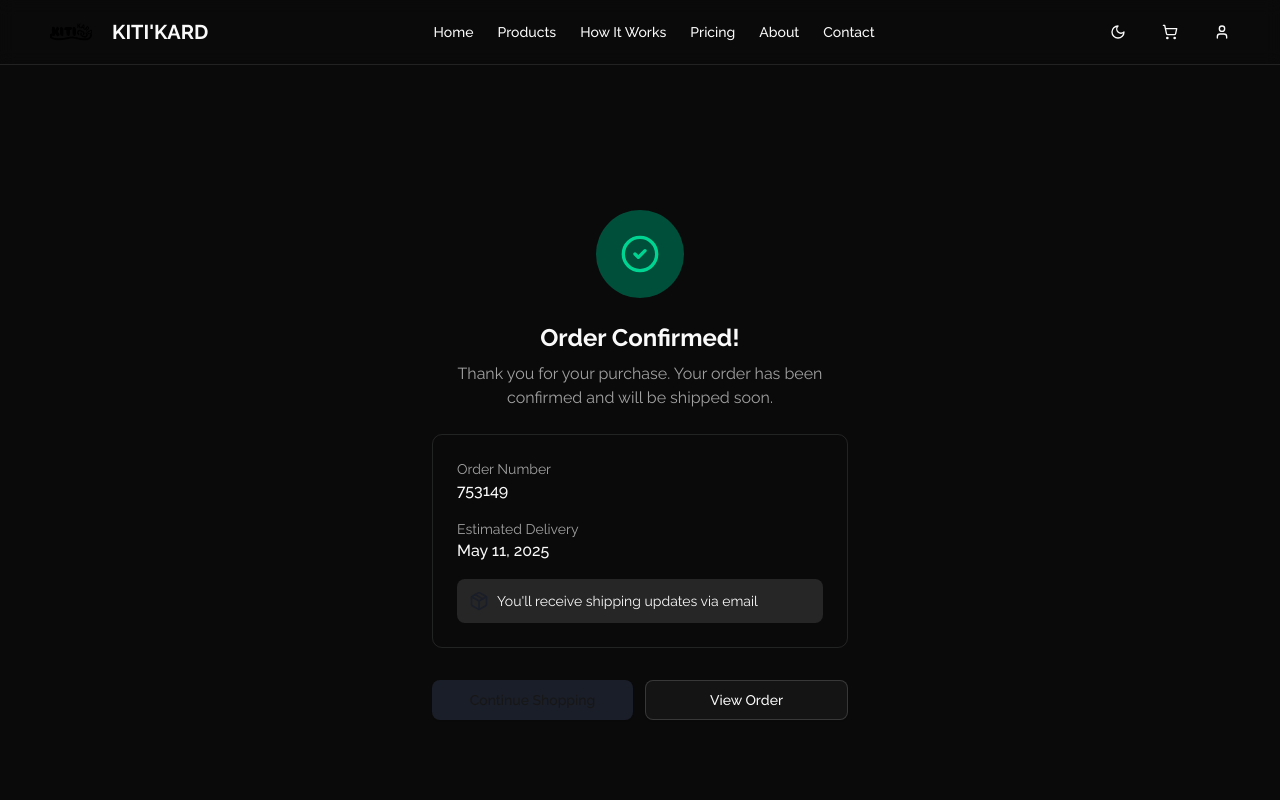
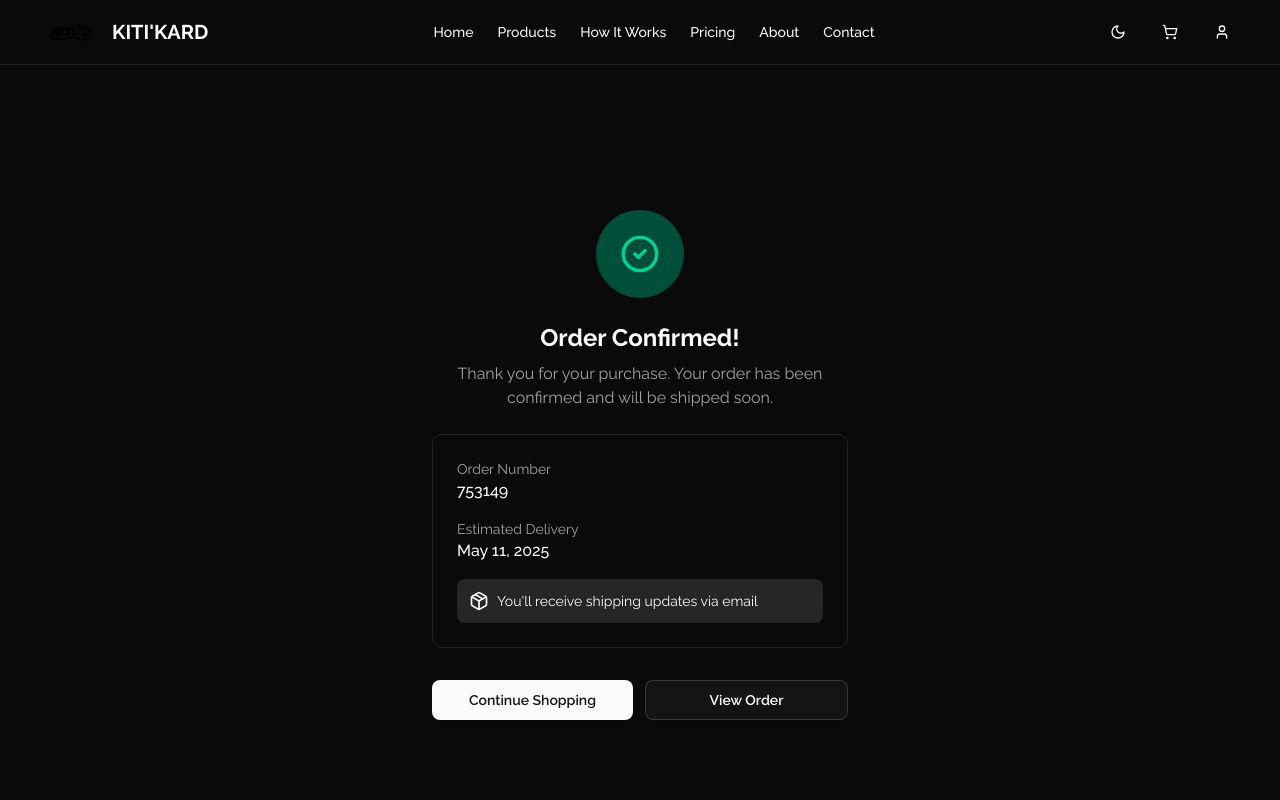
Before and after one commit to TsioryJonathan/KITI-KARD--VITRINE, a Next.js app: page /checkout/confirmation in a window 1280 px wide. Shown: the top 800 px of the page. Built offline with nearby package versions, Linux system fonts and the light colour scheme.

Commit message:
fix: move the clearCart call to the confirmation page which caused the cart Page render issue

```diff
--- a/src/app/cart/page.jsx
+++ b/src/app/cart/page.jsx
@@ -10,12 +10,11 @@ import { useCart } from "@/context/CartContext";
 import { CartItem } from "@/components/pages/cart/CartItem";
 import { EmptyCart } from "@/components/pages/cart/EmptyCart";
 import { CartSummary } from "@/components/pages/cart/CartSummary";
+import CustomButton from "@/components/CustomButton";
 
 export default function CartPage() {
   const { items, getCartCount } = useCart();
   const [isProcessing, setIsProcessing] = useState(false);
-
-
 
   const handleCheckout = () => {
     setIsProcessing(true);
@@ -64,7 +63,7 @@ export default function CartPage() {
               <div className="sticky top-8 rounded-lg border p-6">
                 <h2 className="mb-4 text-lg font-semibold">Order Summary</h2>
                 <CartSummary />
-                <Button
+                <CustomButton
                   onClick={handleCheckout}
                   className="mt-6 w-full gap-2"
                   size="lg"
@@ -72,7 +71,7 @@ export default function CartPage() {
                 >
                   <ShoppingCart className="h-5 w-5" />
                   {isProcessing ? "Processing..." : "Proceed to Checkout"}
-                </Button>
+                </CustomButton>
               </div>
             </div>
           </div>
--- a/src/app/checkout/confirmation/page.jsx
+++ b/src/app/checkout/confirmation/page.jsx
@@ -3,16 +3,20 @@
 import { useEffect, useState } from "react";
 import Link from "next/link";
 import { CheckCircle2, Package } from "lucide-react";
-
-import { Button } from "@/components/ui/button";
 import { useRouter } from "next/navigation";
+import CustomButton from "@/components/CustomButton";
+import { useCart } from "@/context/CartContext";
 
 export default function ConfirmationPage() {
   const router = useRouter();
   const [orderNumber, setOrderNumber] = useState("");
   const [estimatedDelivery, setEstimatedDelivery] = useState("");
+  const { clearCart } = useCart();
 
   useEffect(() => {
+    // Clear Cart
+    clearCart();
+
     // Generate a random order number
     const randomOrderNumber = Math.floor(
       100000 + Math.random() * 900000
@@ -58,7 +62,7 @@ export default function ConfirmationPage() {
               <p className="font-medium">{estimatedDelivery}</p>
             </div>
             <div className="flex items-center rounded-md bg-muted p-3">
-              <Package className="mr-2 h-5 w-5 text-primary" />
+              <Package className="mr-2 h-5 w-5 text-text" />
               <span className="text-sm">
                 You'll receive shipping updates via email
               </span>
@@ -66,12 +70,17 @@ export default function ConfirmationPage() {
           </div>
 
           <div className="flex w-full flex-col gap-3 sm:flex-row">
-            <Button asChild size="lg" className="flex-1">
+            <CustomButton asChild size="lg" className="flex-1">
               <Link href="/products">Continue Shopping</Link>
-            </Button>
-            <Button asChild variant="outline" size="lg" className="flex-1">
+            </CustomButton>
+            <CustomButton
+              asChild
+              variant="outline"
+              size="lg"
+              className="flex-1"
+            >
               <Link href="/dashboard">View Order</Link>
-            </Button>
+            </CustomButton>
           </div>
         </div>
       </main>
--- a/src/app/checkout/page.jsx
+++ b/src/app/checkout/page.jsx
@@ -11,9 +11,10 @@ import { Separator } from "@/components/ui/separator";
 import { useCart } from "@/context/CartContext";
 import { CartSummary } from "@/components/pages/cart/CartSummary";
 import { useRouter } from "next/navigation";
+import CustomButton from "@/components/CustomButton";
 
 export default function CheckoutPage() {
-  const { items, getCartCount, clearCart, isInitialized } = useCart();
+  const { items, getCartCount, isInitialized } = useCart();
   const router = useRouter();
   const [isSubmitting, setIsSubmitting] = useState(false);
 
@@ -30,9 +31,6 @@ export default function CheckoutPage() {
 
     // Simulate a delay for processing the order
     setTimeout(() => {
-      // Clear the cart
-      clearCart();
-
       // Redirect to the confirmation page
       router.push("/checkout/confirmation");
     }, 1500);
@@ -170,14 +168,14 @@ export default function CheckoutPage() {
                   </span>
                 </div>
 
-                <Button
+                <CustomButton
                   type="submit"
                   className="mt-6 w-full"
                   size="lg"
                   disabled={isSubmitting}
                 >
                   {isSubmitting ? "Processing..." : "Complete Order"}
-                </Button>
+                </CustomButton>
               </div>
             </div>
           </form>
--- a/src/components/pages/cart/EmptyCart.jsx
+++ b/src/components/pages/cart/EmptyCart.jsx
@@ -1,6 +1,7 @@
 import Link from "next/link";
 import { ShoppingCart } from "lucide-react";
 import { Button } from "@/components/ui/button";
+import CustomButton from "@/components/CustomButton";
 
 export function EmptyCart() {
   return (
@@ -14,9 +15,9 @@ export function EmptyCart() {
           <p className="mb-8 text-muted-foreground">
             Looks like you haven't added any products to your cart yet.
           </p>
-          <Button asChild size="lg">
+          <CustomButton asChild size="lg">
             <Link href="/products">Browse Products</Link>
-          </Button>
+          </CustomButton>
         </div>
       </main>
     </div>
```
